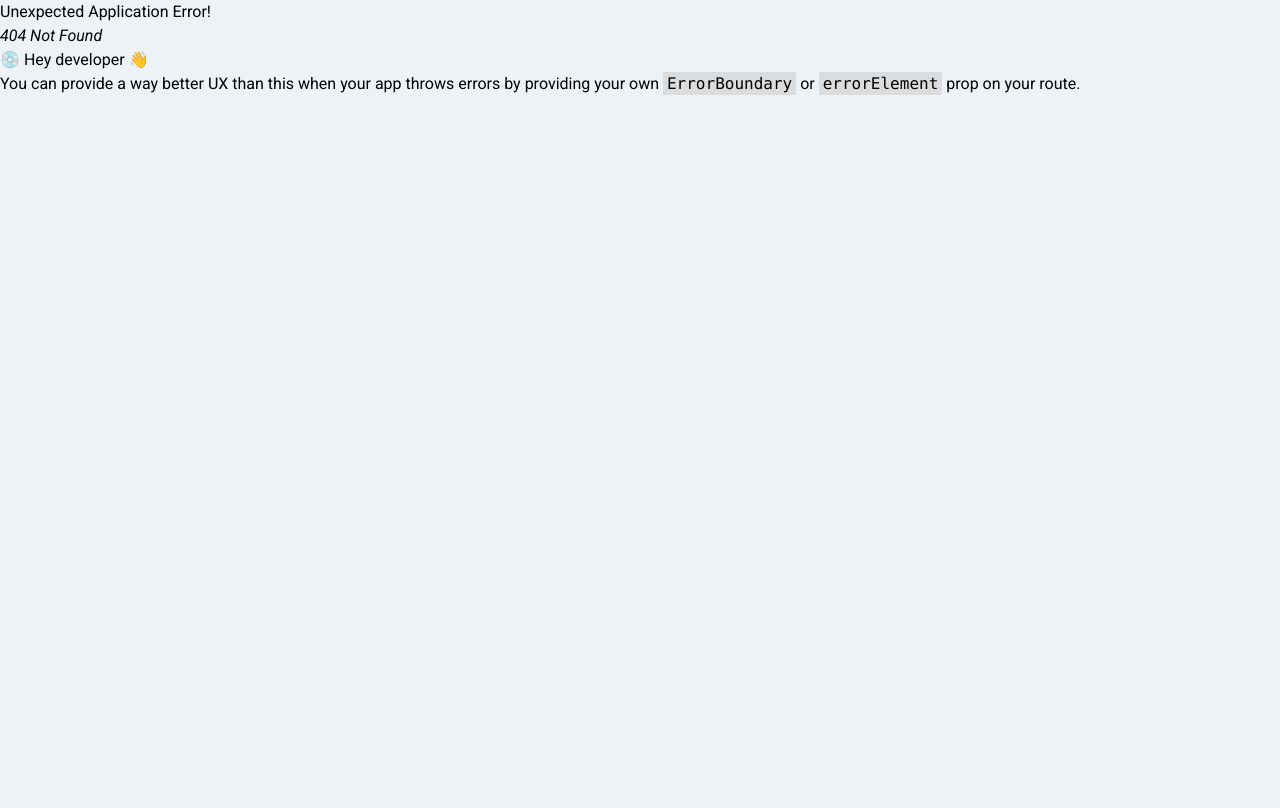
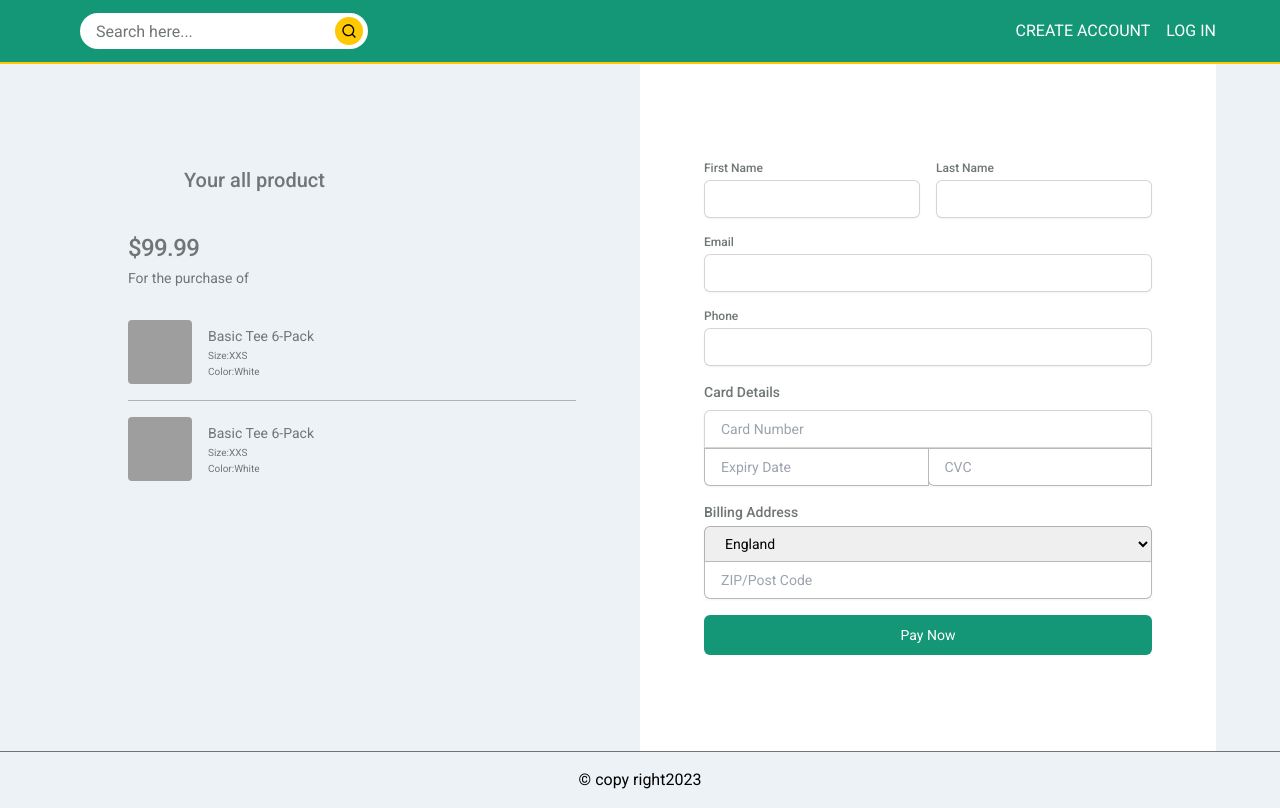
Before and after one commit to TFMahabub/Replic-Ecommerce, a React (Vite) app: page /checkout in a window 1280 px wide. Before the commit this address had no page. Built offline with nearby package versions, Linux system fonts and the light colour scheme; grey boxes are pictures that could not be loaded.

Commit message:
[DONE] /checkout page complete

```diff
--- a/src/Routers/Router.tsx
+++ b/src/Routers/Router.tsx
@@ -1,4 +1,5 @@
 import { createBrowserRouter } from "react-router-dom";
+import Checkout from "../components/pages/checkout/Checkout";
 import HomePage from "../components/pages/home/HomePage";
 import Login from "../components/pages/login/Login";
 import Register from "../components/pages/register/Register";
@@ -20,6 +21,10 @@ const routers = createBrowserRouter([
       {
         path: '/register',
         element: <Register />
+      },
+      {
+        path: '/checkout',
+        element: <Checkout />
       }
     ]
   }
--- /dev/null
+++ b/src/components/pages/checkout/Checkout.tsx
@@ -0,0 +1,49 @@
+import CheckoutForm from "./CheckoutForm";
+import CheckoutProductCart from "./CheckoutProductCart";
+
+const Checkout = () => {
+    return (
+        <section
+            className="container"
+        >
+            <h1 className="sr-only">Checkout</h1>
+
+            <div className="mx-auto grid max-w-screen-2xl grid-cols-1 md:grid-cols-2">
+                <div className="bg-gray-50 py-12 md:py-24">
+                    <div className="mx-auto max-w-lg space-y-8 px-4 lg:px-8">
+                        <div className="flex items-center gap-4">
+                            <span className="h-10 w-10 rounded-full bg-blue-700"></span>
+
+                            <h2 className="text-xl font-medium text-textColor">Your all product</h2>
+                        </div>
+
+                        <div>
+                            <p className="text-2xl font-medium tracking-tight text-textColor">
+                                $99.99
+                            </p>
+
+                            <p className="mt-1 text-sm text-textColor">For the purchase of</p>
+                        </div>
+
+                        <div>
+                            <div className="flow-root">
+                                <ul className="-my-4 divide-y divide-gray/50">
+                                    <CheckoutProductCart />
+                                    <CheckoutProductCart />
+                                </ul>
+                            </div>
+                        </div>
+                    </div>
+                </div>
+
+                <div className="bg-white py-12 md:py-24">
+                    <div className="mx-auto max-w-lg px-4 lg:px-8">
+                        <CheckoutForm />
+                    </div>
+                </div>
+            </div>
+        </section>
+    );
+};
+
+export default Checkout;
--- /dev/null
+++ b/src/components/pages/checkout/CheckoutForm.tsx
@@ -0,0 +1,148 @@
+
+const CheckoutForm = () => {
+    return (
+        <form className="grid grid-cols-6 gap-4">
+            <div className="col-span-3">
+                <label
+                    htmlFor="FirstName"
+                    className="block text-xs font-medium text-textColor"
+                >
+                    First Name
+                </label>
+
+                <input
+                    type="text"
+                    id="FirstName"
+                    className="mt-1 w-full rounded-md shadow-sm sm:text-sm py-2 px-4 border border-gray/30 outline-none"
+                />
+            </div>
+
+            <div className="col-span-3">
+                <label
+                    htmlFor="LastName"
+                    className="block text-xs font-medium text-textColor"
+                >
+                    Last Name
+                </label>
+
+                <input
+                    type="text"
+                    id="LastName"
+                    className="mt-1 w-full rounded-md shadow-sm sm:text-sm py-2 px-4 border border-gray/30 outline-none"
+                />
+            </div>
+
+            <div className="col-span-6">
+                <label htmlFor="Email" className="block text-xs font-medium text-textColor">
+                    Email
+                </label>
+
+                <input
+                    type="email"
+                    id="Email"
+                    className="mt-1 w-full rounded-md shadow-sm sm:text-sm py-2 px-4 border border-gray/30 outline-none"
+                />
+            </div>
+
+            <div className="col-span-6">
+                <label htmlFor="Phone" className="block text-xs font-medium text-textColor">
+                    Phone
+                </label>
+
+                <input
+                    type="tel"
+                    id="Phone"
+                    className="mt-1 w-full rounded-md shadow-sm sm:text-sm py-2 px-4 border border-gray/30 outline-none"
+                />
+            </div>
+
+            <fieldset className="col-span-6">
+                <legend className="block text-sm font-medium text-textColor">
+                    Card Details
+                </legend>
+
+                <div className="mt-1 rounded-md bg-white shadow-sm">
+                    <div>
+                        <label htmlFor="CardNumber" className="sr-only"> Card Number </label>
+
+                        <input
+                            type="text"
+                            id="CardNumber"
+                            placeholder="Card Number"
+                            className="mt-1 w-full rounded-t-md shadow-sm sm:text-sm py-2 px-4 border border-gray/30 outline-none"
+                        />
+                    </div>
+
+                    <div className="flex">
+                        <div className="flex-1">
+                            <label htmlFor="CardExpiry" className="sr-only"> Card Expiry </label>
+
+                            <input
+                                type="text"
+                                id="CardExpiry"
+                                placeholder="Expiry Date"
+                                className="relative w-full rounded-es-md border border-gray/50 focus:z-10 sm:text-sm py-2 px-4 outline-none"
+                            />
+                        </div>
+
+                        <div className="-ms-px flex-1">
+                            <label htmlFor="CardCVC" className="sr-only"> Card CVC </label>
+
+                            <input
+                                type="text"
+                                id="CardCVC"
+                                placeholder="CVC"
+                                className="relative w-full rounded-es-md border border-gray/50 focus:z-10 sm:text-sm py-2 px-4 outline-none"
+                            />
+                        </div>
+                    </div>
+                </div>
+            </fieldset>
+
+            <fieldset className="col-span-6">
+                <legend className="block text-sm font-medium text-textColor">
+                    Billing Address
+                </legend>
+
+                <div className="mt-1 -space-y-px bg-white shadow-sm">
+                    <div>
+                        <label htmlFor="Country" className="sr-only">Country</label>
+
+                        <select
+                            id="Country"
+                            className="relative w-full rounded-t-md border border-gray/50 focus:z-10 sm:text-sm py-2 px-4 outline-none"
+                        >
+                            <option>England</option>
+                            <option>Wales</option>
+                            <option>Scotland</option>
+                            <option>France</option>
+                            <option>Belgium</option>
+                            <option>Japan</option>
+                        </select>
+                    </div>
+
+                    <div>
+                        <label className="sr-only" htmlFor="PostalCode"> ZIP/Post Code </label>
+
+                        <input
+                            type="text"
+                            id="PostalCode"
+                            placeholder="ZIP/Post Code"
+                            className="relative w-full rounded-b-md border border-gray/50 focus:z-10 sm:text-sm py-2 px-4 outline-none"
+                        />
+                    </div>
+                </div>
+            </fieldset>
+
+            <div className="col-span-6">
+                <button
+                    className="block w-full rounded-md bg-primary p-2.5 text-sm text-white transition hover:shadow-lg"
+                >
+                    Pay Now
+                </button>
+            </div>
+        </form>
+    );
+};
+
+export default CheckoutForm;
--- /dev/null
+++ b/src/components/pages/checkout/CheckoutProductCart.tsx
@@ -0,0 +1,30 @@
+
+const CheckoutProductCart = () => {
+    return (
+        <li className="flex items-center gap-4 py-4">
+            <img
+                src="https://images.unsplash.com/photo-1618354691373-d851c5c3a990?ixlib=rb-1.2.1&ixid=MnwxMjA3fDB8MHxwaG90by1wYWdlfHx8fGVufDB8fHx8&auto=format&fit=crop&w=830&q=80"
+                alt=""
+                className="h-16 w-16 rounded object-cover"
+            />
+
+            <div>
+                <h3 className="text-sm text-textColor">Basic Tee 6-Pack</h3>
+
+                <dl className="mt-0.5 space-y-px text-[10px] text-textColor">
+                    <div>
+                        <dt className="inline">Size:</dt>
+                        <dd className="inline">XXS</dd>
+                    </div>
+
+                    <div>
+                        <dt className="inline">Color:</dt>
+                        <dd className="inline">White</dd>
+                    </div>
+                </dl>
+            </div>
+        </li>
+    );
+};
+
+export default CheckoutProductCart;
--- a/src/components/pages/home/Banner.tsx
+++ b/src/components/pages/home/Banner.tsx
@@ -3,7 +3,7 @@ import PrimaryButton from "../../../utils/ReUseCom/PrimaryButton";
 const Banner = () => {
     return (
         <div
-            className="text-center flex flex-col items-center gap-common"
+            className="container text-center flex flex-col items-center gap-common"
         >
             <h2
                 className="text-3xl font-semibold text-gray"
--- a/src/components/pages/home/HomePage.tsx
+++ b/src/components/pages/home/HomePage.tsx
@@ -5,7 +5,7 @@ const HomePage = () => {
     return (
         <>
             <header
-                className="bg-white container headerHeight flex-center"
+                className="bg-white headerHeight flex-center"
             >
                 <Banner />
             </header>
```
